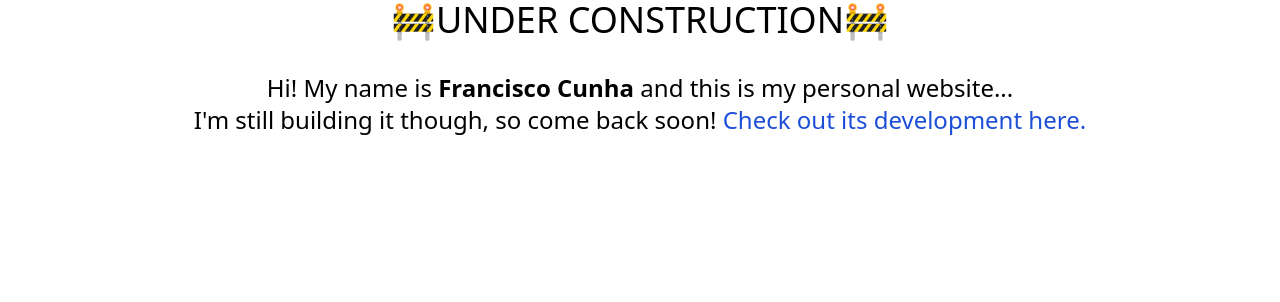
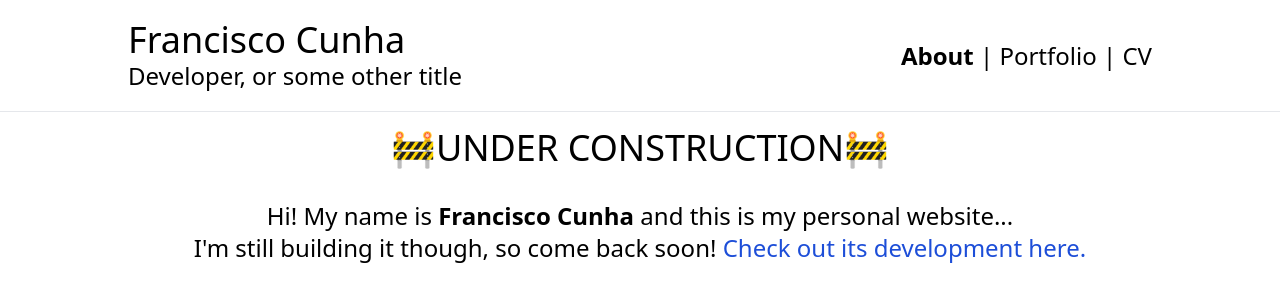
Before and after one commit to franciscunha/franciscunha.com, a SvelteKit app: page / in a window 1280 px wide. Shown: the top 302 px of the page. Built offline with nearby package versions, Linux system fonts and the light colour scheme.

Commit message:
Add header with navigation

```diff
--- a/src/routes/+layout.svelte
+++ b/src/routes/+layout.svelte
@@ -1,6 +1,45 @@
 <script lang="ts">
 	import '../app.css';
+	import { page } from '$app/state';
+
 	let { children } = $props();
+
+	let navigation_items = [
+		{ route: '/', label: 'About' },
+		{ route: '/projects', label: 'Portfolio' },
+		{ route: '/cv', label: 'CV' }
+	];
 </script>
 
-{@render children()}
+<!-- Header -->
+<div
+	class="fixed top-0 z-50 flex h-28 w-full items-center justify-between border-b px-4 backdrop-blur-md md:px-32"
+>
+	<!-- Title -->
+	<div>
+		<h1 class="text-4xl">Francisco Cunha</h1>
+		<h2 class="text-2xl">Developer, or some other title</h2>
+	</div>
+
+	<!-- Navigation -->
+	<div class="text-2xl">
+		{#each navigation_items as item, i}
+			<a
+				href={item.route}
+				class={{ 'font-semibold': page.url.pathname === item.route }}
+				aria-current={page.url.pathname === item.route}
+			>
+				{item.label}
+			</a>
+			{#if i + 1 != navigation_items.length}
+				<!-- pipe character followed by a space -->
+				|&nbsp;
+			{/if}
+		{/each}
+	</div>
+</div>
+
+<!-- Contents -->
+<div class="mx-4 my-32 md:mx-32">
+	{@render children()}
+</div>
```
